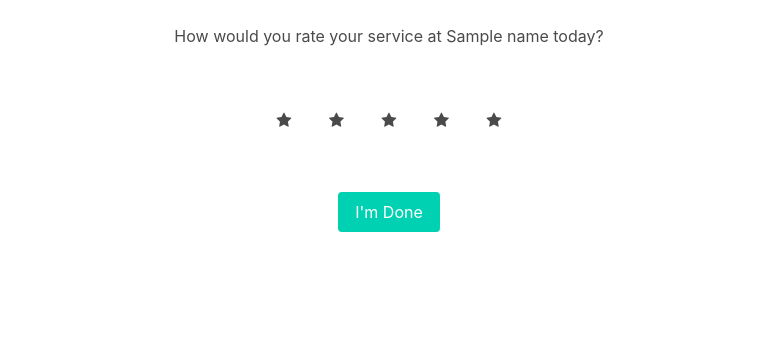
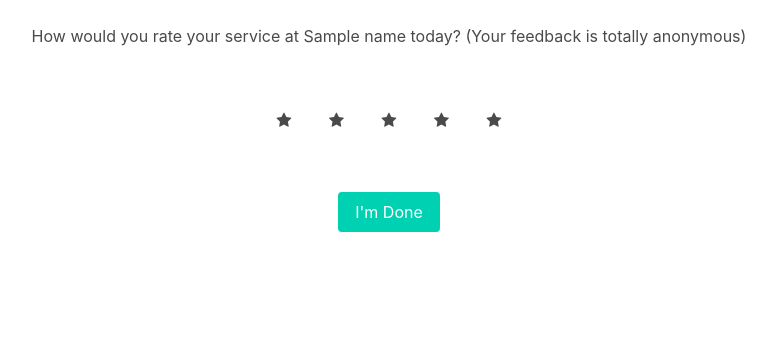
Before and after one commit to mattstibbs/nhshd-service-api, a Flask app: template templates/ratings.html in a window 1280 px wide. Shown: the part 438-800 px from the top of the page, without its empty margins (251-1027 px from the left). Run offline with Flask 2, Linux system fonts and the light colour scheme; the template is opened without the code that fills it: most values are stand-ins (such as "Sample title", 1, 10 or a date in 2020); some libraries are stand-ins or nearby versions.

Commit message:
Another anonymous update

```diff
--- a/static/js/main3.js
+++ b/static/js/main3.js
@@ -16,15 +16,9 @@ function submit_feedback(){
         console.log('Success!')
         window.location.replace('/pages/thankyou');
     })
-    // fetch('http://ec2-13-58-211-169.us-east-2.compute.amazonaws.com/api/feedback', {
-    //     method: 'POST',
-    //     headers: new Headers({'content-type': 'application/JSON'}),
-    //     body: JSON.stringify({dm: service, stars: rating, latitude:0, longitude:0})
-    // })
-
 }
 
-var submit_button = document.getElementById('submit').addEventListener('click', submit_feedback)
+document.getElementById('submit').addEventListener('click', submit_feedback)
 
 var stars = document.getElementsByClassName('fa-star')
 Array.prototype.forEach.call(stars, function(star){
@@ -41,5 +35,4 @@ function choose_rating(event){
             star.classList.add("active")
         }
     })
-
 }
--- a/templates/ratings.html
+++ b/templates/ratings.html
@@ -21,7 +21,7 @@
     <div class='container'>
       <h1 class='title'>NHS feedback</h1>
 
-      <p>How would you rate your service at {{name}} today?</p>
+      <p>How would you rate your service at {{name}} today? (Your feedback is totally anonymous)</p>
 
       <div class='icons section'>
         <span class='icon is-large' >
```
